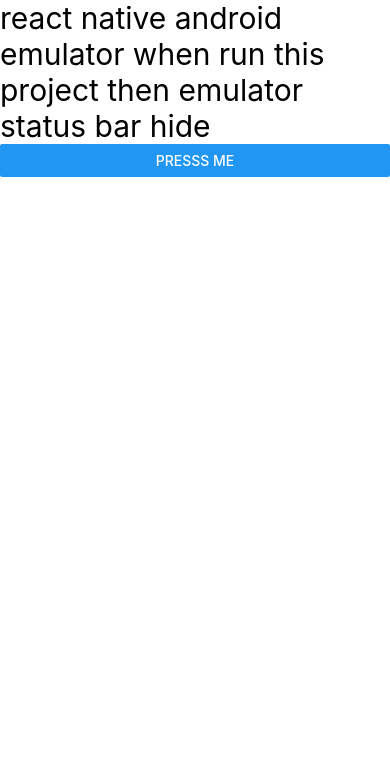
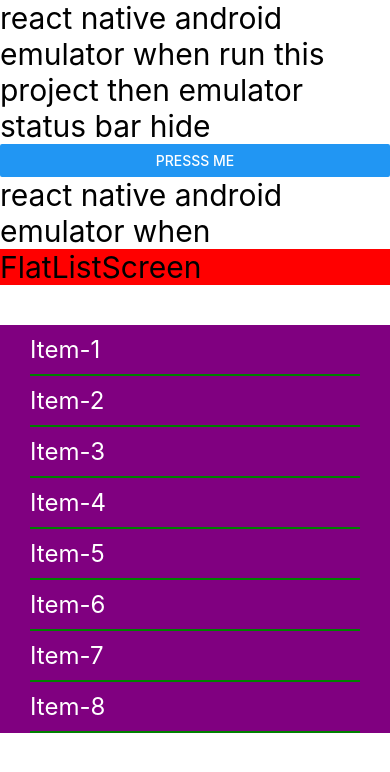
Before and after one commit to nuruddin-osman/react-native-practice, a React Native app: screen / in a window 390 px wide. Shown: the top 772 px of the page. Built offline with nearby package versions, Linux system fonts and the light colour scheme.

Commit message:
FlatList practice done

```diff
--- a/App.jsx
+++ b/App.jsx
@@ -1,5 +1,7 @@
 import { View, Text, Button } from 'react-native';
 import React from 'react';
+import First from './src/components/First';
+import FlatListScreen from './src/components/FlatListScreen';
 
 const App = () => {
   return (
@@ -9,6 +11,8 @@ const App = () => {
         bar hide
       </Text>
       <Button title="presss me" />
+      <First />
+      <FlatListScreen />
     </View>
   );
 };
--- /dev/null
+++ b/src/components/First.jsx
@@ -0,0 +1,12 @@
+import { View, Text } from 'react-native';
+import React from 'react';
+
+const First = () => {
+  return (
+    <View>
+      <Text style={{ fontSize: 30 }}>react native android emulator when</Text>
+    </View>
+  );
+};
+
+export default First;
--- /dev/null
+++ b/src/components/FlatListScreen.jsx
@@ -0,0 +1,57 @@
+import { View, Text, Button, StyleSheet, FlatList } from 'react-native';
+import React from 'react';
+
+const listItem = [
+  { id: 1, title: 'Item-1' },
+  { id: 2, title: 'Item-2' },
+  { id: 3, title: 'Item-3' },
+  { id: 4, title: 'Item-4' },
+  { id: 5, title: 'Item-5' },
+  { id: 6, title: 'Item-6' },
+  { id: 7, title: 'Item-7' },
+  { id: 8, title: 'Item-8' },
+];
+
+const FlatListScreen = () => {
+  const renderItem = ({ item }) => {
+    return (
+      <View style={style.itemWrapper}>
+        <Text style={style.items}>{item.title}</Text>
+      </View>
+    );
+  };
+  return (
+    <View>
+      <Text style={style.flats}>FlatListScreen</Text>
+      <FlatList
+        data={listItem}
+        renderItem={renderItem}
+        keyExtractor={item => item.id}
+        contentContainerStyle={style.flat}
+      />
+    </View>
+  );
+};
+
+const style = StyleSheet.create({
+  flat: {
+    marginTop: 40,
+    backgroundColor: 'purple',
+  },
+  flats: {
+    backgroundColor: 'red',
+    fontSize: 30,
+  },
+  itemWrapper: {
+    marginHorizontal: 30,
+  },
+  items: {
+    color: '#FFF',
+    paddingVertical: 10,
+    borderBottomWidth: 2,
+    borderColor: 'green',
+    fontSize: 24,
+  },
+});
+
+export default FlatListScreen;
```
